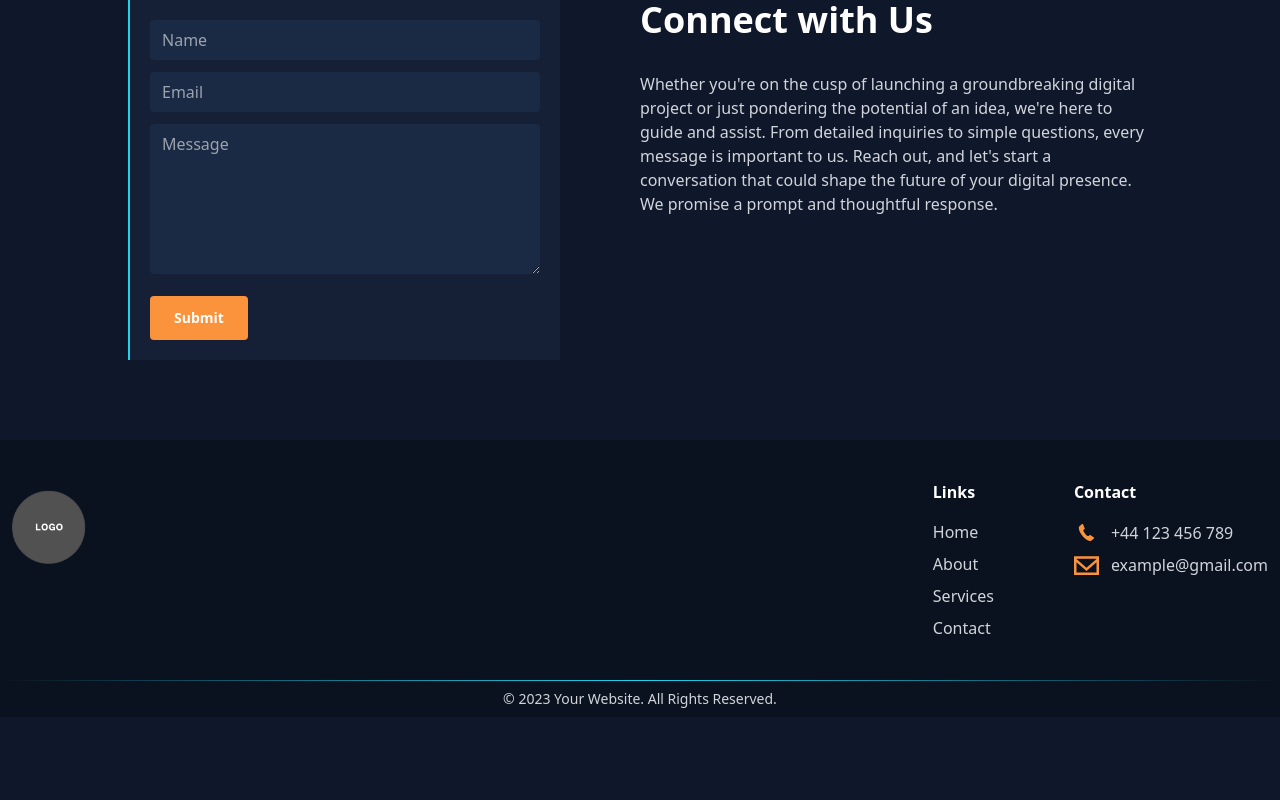
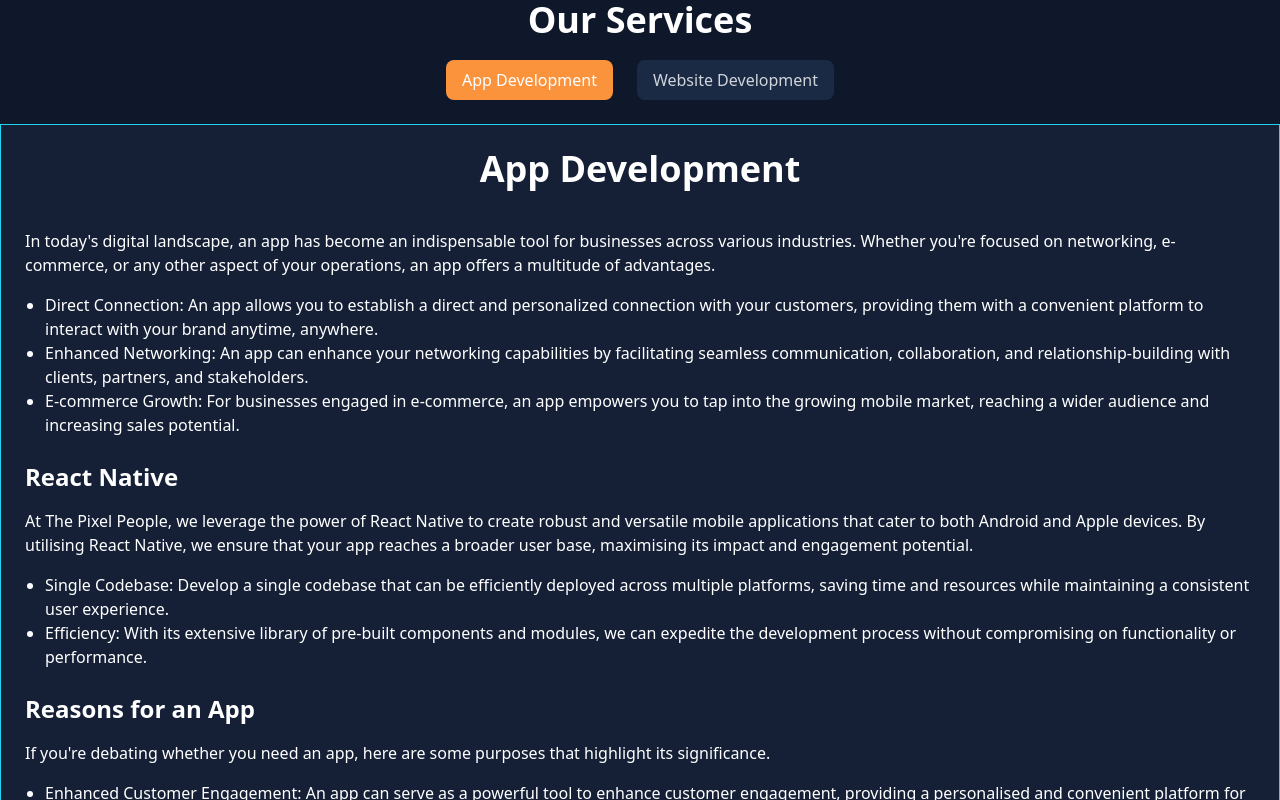
Before and after one commit to illium-digital-media/website, a Next.js app: page /services in a window 1280 px wide. Shown: the part 480-1280 px from the top of the page. Before the commit the page ends 1197 px from the top, so only its background shows below. Built offline with nearby package versions, Linux system fonts and the light colour scheme.

Commit message:
added services section (long)

```diff
--- a/components/sections/IntroSection.tsx
+++ b/components/sections/IntroSection.tsx
@@ -1,10 +1,11 @@
+import FadeInText from "../FadeInTypingText";
 import IntroCards from "../IntroCards";
 
 const IntroSection: React.FC = () => {
   return (
     <div className="relative pt-20">
       <div className="text-center pb-6 z-10">
-        <h4 className="font-bold text-white text-4xl pb-2">What We Do</h4>
+        <h4 className="font-bold text-white text-4xl pb-2"><FadeInText text="What We Do"/></h4>
       </div>
       <IntroCards />
     </div>
--- /dev/null
+++ b/components/sections/ServicesSectionLong.tsx
@@ -0,0 +1,129 @@
+import React, { useState } from "react";
+
+type contentItem = {
+    heading?: string;
+    paragraph: string;
+    bulletPoints?: string[];
+}
+
+type ServiceItem = {
+    name: string;
+    content: contentItem[];
+}
+
+const servicesContent: ServiceItem[] = [
+    {
+        name: 'App Development',
+        content: [
+            {
+                paragraph: "In today's digital landscape, an app has become an indispensable tool for businesses across various industries. Whether you're focused on networking, e-commerce, or any other aspect of your operations, an app offers a multitude of advantages.",
+                bulletPoints: [
+                    "Direct Connection: An app allows you to establish a direct and personalized connection with your customers, providing them with a convenient platform to interact with your brand anytime, anywhere.",
+                    "Enhanced Networking: An app can enhance your networking capabilities by facilitating seamless communication, collaboration, and relationship-building with clients, partners, and stakeholders.",
+                    "E-commerce Growth: For businesses engaged in e-commerce, an app empowers you to tap into the growing mobile market, reaching a wider audience and increasing sales potential."
+                ]
+            },
+            {
+                heading: "React Native",
+                paragraph: "At The Pixel People, we leverage the power of React Native to create robust and versatile mobile applications that cater to both Android and Apple devices. By utilising React Native, we ensure that your app reaches a broader user base, maximising its impact and engagement potential.",
+                bulletPoints: [
+                    "Single Codebase: Develop a single codebase that can be efficiently deployed across multiple platforms, saving time and resources while maintaining a consistent user experience.",
+                    "Efficiency: With its extensive library of pre-built components and modules, we can expedite the development process without compromising on functionality or performance."
+                ]
+            },
+            {
+                heading: "Reasons for an App",
+                paragraph: "If you're debating whether you need an app, here are some purposes that highlight its significance.",
+                bulletPoints: [
+                    "Enhanced Customer Engagement: An app can serve as a powerful tool to enhance customer engagement, providing a personalised and convenient platform for users to interact with your brand.",
+                    "Seamless Communication: It enables seamless communication, strengthens networking capabilities, and fosters meaningful relationships.",
+                    "Access to Mobile Market: An app opens doors to tap into the booming mobile market, expanding your reach and boosting sales potential.",
+                    "Brand Presence: It offers the opportunity to showcase your products or services, provide exclusive deals or discounts, and establish a strong brand presence in the digital landscape."
+                ]
+            }
+        ]
+    },
+    {
+        name: 'Website Development',
+        content: [
+            {
+                heading: "Website Development",
+                paragraph: "Having a website is of paramount importance in today's digital age. ... staying ahead in the competitive digital landscape."
+            },
+            {
+                heading: "Webflow",
+                paragraph: "At The Pixel People, we are proud to utilise Webflow ... and leaves a lasting impression on your visitors."
+            },
+            {
+                heading: "Made in Webflow - One page websites - '1 pagers'",
+                paragraph: "At The Pixel People, we specialise in building one-page websites ... achieve your online goals."
+            },
+            {
+                heading: "E-commerce",
+                paragraph: "At The Pixel People, we specialise in building powerful ... shopping experience for your customers."
+            },
+            {
+                heading: "Content Management System - 'CMS'",
+                paragraph: "Content Management Systems (CMS) are a game-changer for businesses, ... and maximising your online impact."
+            },
+            {
+                heading: "Search Engine Optimisation - 'SEO'",
+                paragraph: "To enhance your website's visibility and organic traffic, we offer effective SEO strategies tailored to your business. We're SEO experts and employ the latest techniques to optimise your website's structure, content, and keywords, improving its ranking on search engine result pages and driving qualified leads to your site."
+            },
+            {
+                heading: "Website Analytics and Reporting",
+                paragraph: "Gain valuable insights into your website's performance with our analytics and reporting services. We integrate powerful tracking tools that provide comprehensive data on visitor behaviour, conversion rates, and other key metrics. This information helps you make informed decisions and optimise your website for maximum results."
+            },
+            {
+                heading: "Website Maintenance and Support",
+                paragraph: "We understand that maintaining and updating a website can be time-consuming. That's why we provide reliable website maintenance and support services. Whether it's regular content updates, security enhancements, or technical assistance, we're here to ensure that your website operates smoothly and efficiently."
+            }
+        ]
+    },
+];
+
+
+const ServicesSectionLong = () => {
+    const [activeTab, setActiveTab] = useState<number>(0);
+
+    return (
+        <div className="">
+            <h4 className="text-center font-bold text-white text-4xl pb-5">
+                Our Services
+            </h4>
+            <div className="sm:flex justify-center pb-6">
+                {servicesContent.map((service, index) => (
+                    <button
+                        key={index}
+                        className={`max-sm:w-full max-sm:mb-3 sm:mx-3 px-4 py-2 rounded-lg ${activeTab === index
+                            ? "bg-orange-400 text-white"
+                            : "bg-tertiary text-gray-300"
+                            } hover:bg-orange-400 hover:text-white transition-colors duration-200`}
+                        onClick={() => setActiveTab(index)}
+                    >
+                        {service.name}
+                    </button>
+                ))}
+            </div>
+            <div className="bg-secondary border border-cyan-400 p-6">
+                <div className="pb-6 text-center font-bold text-4xl pb-2 text-white">{servicesContent[activeTab].name}</div>
+                {servicesContent[activeTab].content.map((contentItem, contentIndex) => (
+
+                    <div key={contentIndex} className="mb-6">
+                        <h5 className="text-white text-2xl mb-4 font-bold">{contentItem.heading}</h5>
+                        <p className="text-white mb-4">{contentItem.paragraph}</p>
+                        {contentItem.bulletPoints && (
+                            <ul className="list-disc pl-5 text-white">
+                                {contentItem.bulletPoints.map((point, pointIndex) => (
+                                    <li key={pointIndex}>{point}</li>
+                                ))}
+                            </ul>
+                        )}
+                    </div>
+                ))}
+            </div>
+        </div>
+    );
+};
+
+export default ServicesSectionLong;
--- a/pages/services.tsx
+++ b/pages/services.tsx
@@ -1,12 +1,13 @@
 import Section from "@/components/Section";
 import CommonLanding from "@/components/sections/CommonLanding";
 import ContactUsSection from "@/components/sections/ContactUsSection";
+import ServicesSectionLong from "@/components/sections/ServicesSectionLong";
 import Head from "next/head";
 
 const sections = [
+  <ServicesSectionLong key="services" />,
   <ContactUsSection key="contact" />
 ];
-
 
 const HomePage: React.FC = () => {
   return (
```
